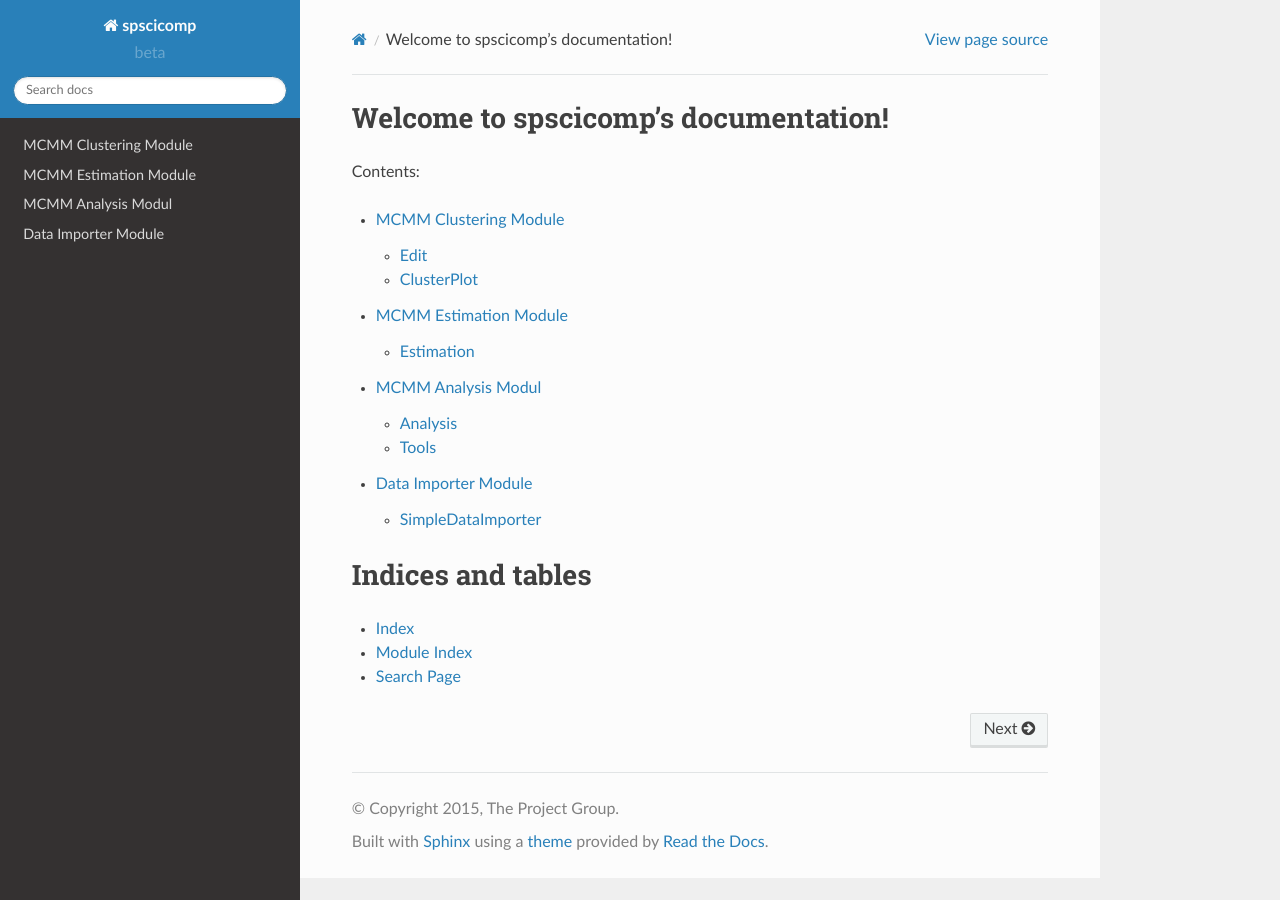
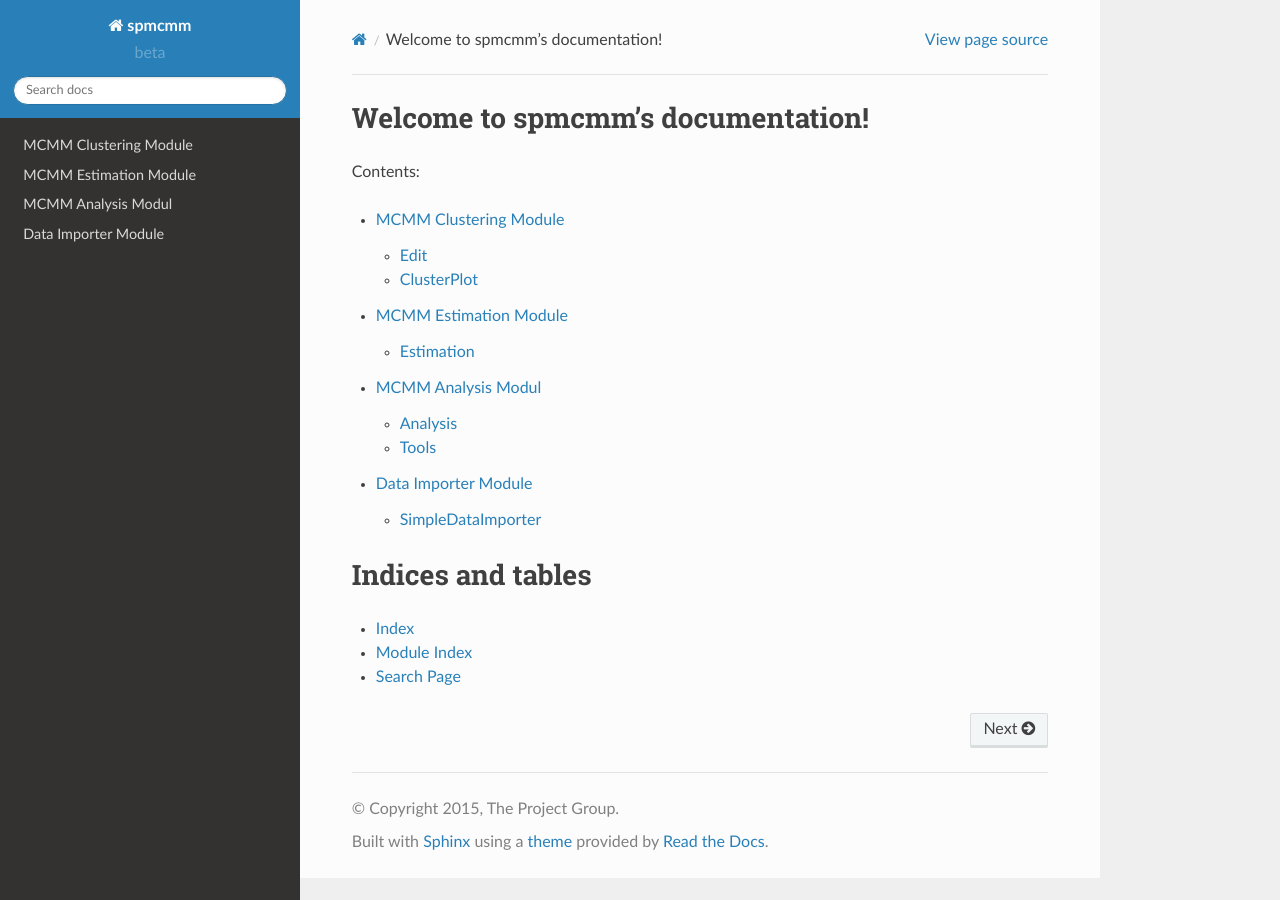
Before and after one commit to rickwg/spmcmm, a Sphinx documentation site: the page built from docs/index.rst, in a window 1280 px wide. Built offline with Sphinx 7.4.7 and the Read the Docs theme 2.0.0, drawn with Linux system fonts in a browser that asks for light colours.

Commit message:
updated documentation

```diff
--- a/docs/conf.py
+++ b/docs/conf.py
@@ -1,7 +1,7 @@
 # -*- coding: utf-8 -*-
 #
-# spscicomp documentation build configuration file, created by
-# sphinx-quickstart2 on Thu Jan 15 18:29:21 2015.
+# spmcmm documentation build configuration file, created by
+# sphinx-quickstart2 on Thu Jul 09 22:15:21 2015.
 #
 # This file is execfile()d with the current directory set to its
 # containing dir.
@@ -55,7 +55,7 @@ source_suffix = '.rst'
 master_doc = 'index'
 
 # General information about the project.
-project = u'spscicomp'
+project = u'spmcmm'
 copyright = u'2015, The Project Group'
 
 # The version info for the project you're documenting, acts as replacement for
@@ -188,7 +188,7 @@ html_static_path = ['_static']
 #html_file_suffix = None
 
 # Output file base name for HTML help builder.
-htmlhelp_basename = 'spscicompdoc'
+htmlhelp_basename = 'spmcmmdoc'
 
 
 # -- Options for LaTeX output ---------------------------------------------
@@ -208,7 +208,7 @@ latex_elements = {
 # (source start file, target name, title,
 #  author, documentclass [howto, manual, or own class]).
 latex_documents = [
-  ('index', 'spscicomp.tex', u'spscicomp Documentation',
+  ('index', 'spmcmm.tex', u'spmcmm Documentation',
    u'The Project Group', 'manual'),
 ]
 
@@ -238,7 +238,7 @@ latex_documents = [
 # One entry per manual page. List of tuples
 # (source start file, name, description, authors, manual section).
 man_pages = [
-    ('index', 'spscicomp', u'spscicomp Documentation',
+    ('index', 'spmcmm', u'spmcmm Documentation',
      [u'The Project Group'], 1)
 ]
 
@@ -252,8 +252,8 @@ man_pages = [
 # (source start file, target name, title, author,
 #  dir menu entry, description, category)
 texinfo_documents = [
-  ('index', 'spscicomp', u'spscicomp Documentation',
-   u'The Project Group', 'spscicomp', 'One line description of project.',
+  ('index', 'spmcmm', u'spmcmm Documentation',
+   u'The Project Group', 'spmcmm', 'One line description of project.',
    'Miscellaneous'),
 ]
 
--- a/docs/index.rst
+++ b/docs/index.rst
@@ -3,7 +3,7 @@
    You can adapt this file completely to your liking, but it should at least
    contain the root `toctree` directive.
 
-Welcome to spscicomp's documentation!
+Welcome to spmcmm's documentation!
 =====================================
 
 Contents:
```
Also changed, not shown: 16 other files.
